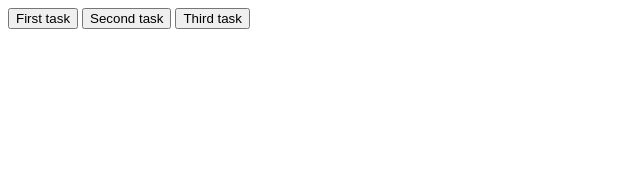
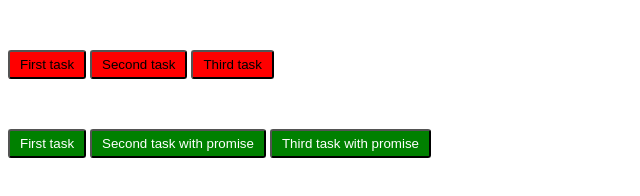
Before and after one commit to yarikmlb/promise, a plain HTML site: page index.html in a window 1280 px wide. Shown: the whole page, without its empty margins (0-640 px from the left). Drawn offline with Linux system fonts and the light colour scheme.

Commit message:
added styles

```diff
--- a/index.html
+++ b/index.html
@@ -1,13 +1,22 @@
 <!DOCTYPE html>
 <html lang="en">
 <head>
+  <link rel="stylesheet" href="styles.css">
   <meta charset="UTF-8">
   <title>Promise</title>
 </head>
 <body>
-  <button>First task</button>
-  <button>Second task</button>
-  <button>Third task</button>
+  <div class="withoutPromise">
+    <button>First task</button>
+    <button>Second task</button>
+    <button>Third task</button>
+  </div>
+
+  <div class="withPromise">
+    <button>First task</button>
+    <button>Second task with promise</button>
+    <button>Third task with promise</button>
+  </div>
 
   <script src="main.js"></script>
 </body>
--- a/main.js
+++ b/main.js
@@ -67,7 +67,18 @@ function thirdTask() {
   });
 }
 
+function fourthTask() {
+
+}
+
+function fifthTask() {
+
+}
+
 var tasks = document.querySelectorAll('button');
 tasks[0].addEventListener('click', firstTask);
 tasks[1].addEventListener('click' , secondTask);
 tasks[2].addEventListener('click' , thirdTask);
+tasks[3].addEventListener('click' , firstTask);
+tasks[4].addEventListener('click' , fourthTask);
+tasks[5].addEventListener('click' , fifthTask);
--- /dev/null
+++ b/styles.css
@@ -0,0 +1,14 @@
+.withoutPromise {
+  margin: 50px 0;
+}
+.withoutPromise button {
+  background: red;
+  padding: 5px 10px;
+  border-radius: 3px;
+}
+.withPromise button {
+  background: green;
+  padding: 5px 10px;
+  border-radius: 3px;
+  color: #ffffff;
+}
```
